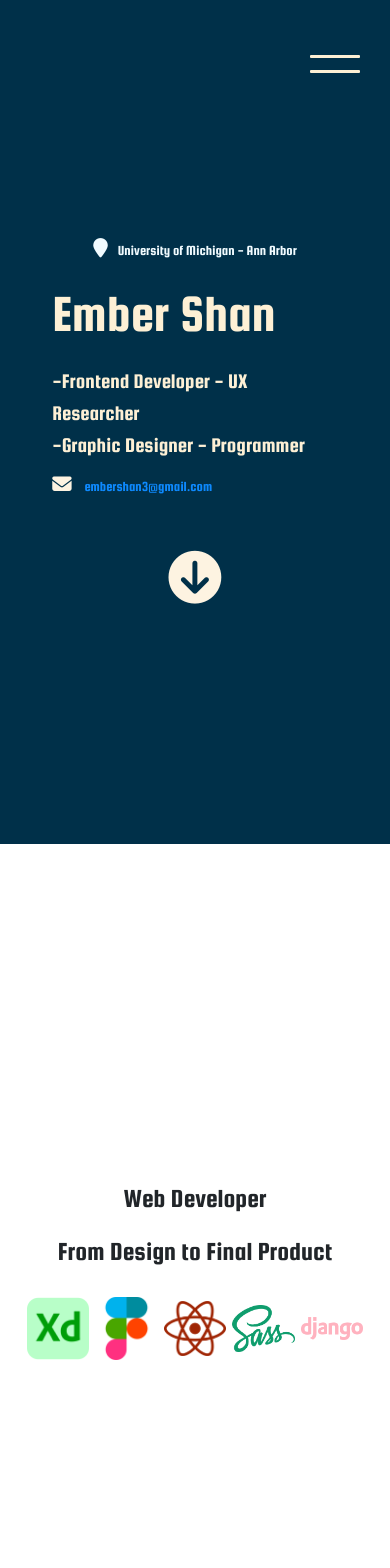
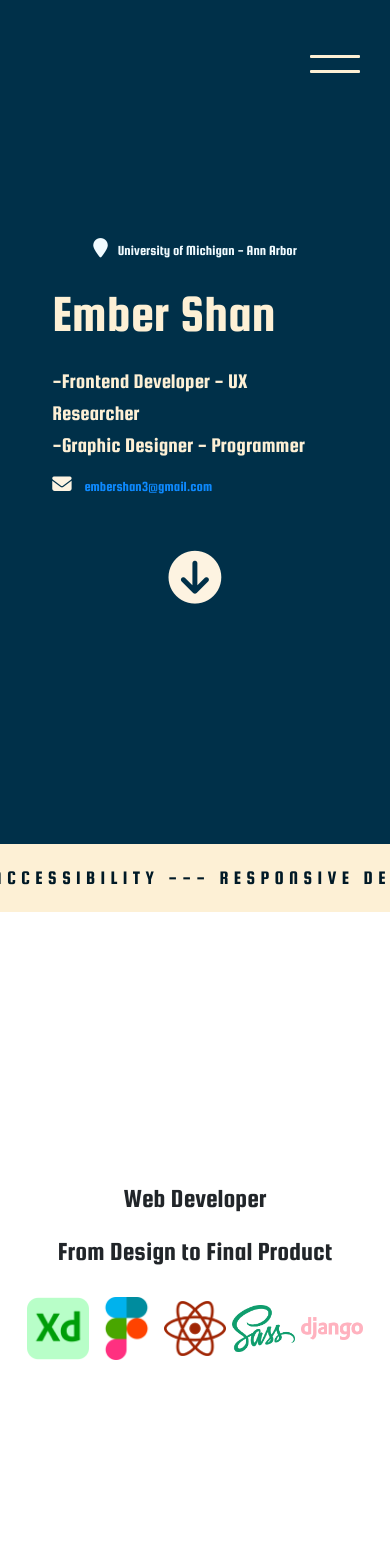
Before and after one commit to EmberShan/my_portfolio, a React (Create React App) app: page / in a window 390 px wide. Shown: the top 1568 px of the page. Built offline with nearby package versions, Linux system fonts and the light colour scheme.

Commit message:
changed the marquee different for mobile and desktop

```diff
--- /dev/null
+++ b/src/components/Marquee/Marquee.scss
@@ -0,0 +1,13 @@
+.customMarquee{
+    position: absolute;
+    top: 0;
+}
+
+// medium screen
+@media screen and (min-width: 768px) {
+    .customMarquee{
+        position: absolute;
+        top: auto;
+        bottom: 0;
+    }
+}
--- a/src/components/Marquee/index.js
+++ b/src/components/Marquee/index.js
@@ -2,6 +2,7 @@ import React from 'react'
 import Marquee from "react-fast-marquee";
 // importing scss variables
 import colors from '../Constant.scss'
+import './Marquee.scss'
 
 const CustomMarquee = () => {
     const marqueeStyle = {
@@ -10,13 +11,12 @@ const CustomMarquee = () => {
         color: '#001926',
         height: 'clamp(2rem, 8%, 15%)',
         //push marquee to the very bottom
-        position: 'absolute',
-        bottom: '0',
         letterSpacing: '.3rem',
     }
 
     return (
         <Marquee
+        className='customMarquee'
         style={marqueeStyle}
         gradient={false}
         pauseOnHover={true}
```
